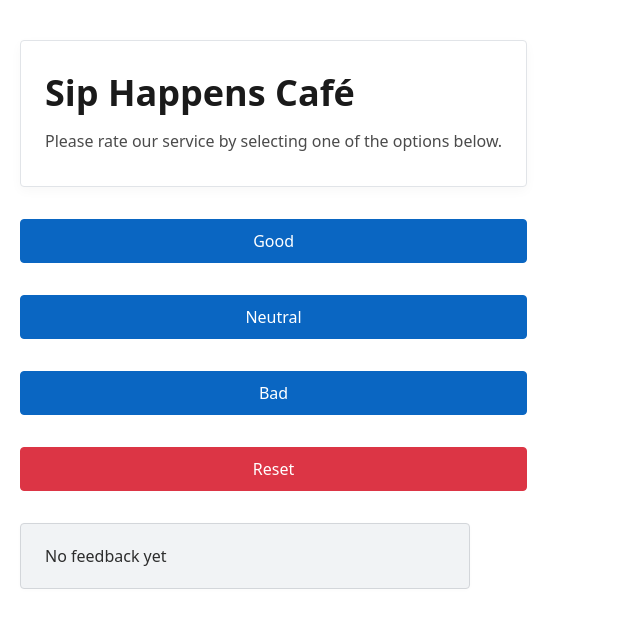
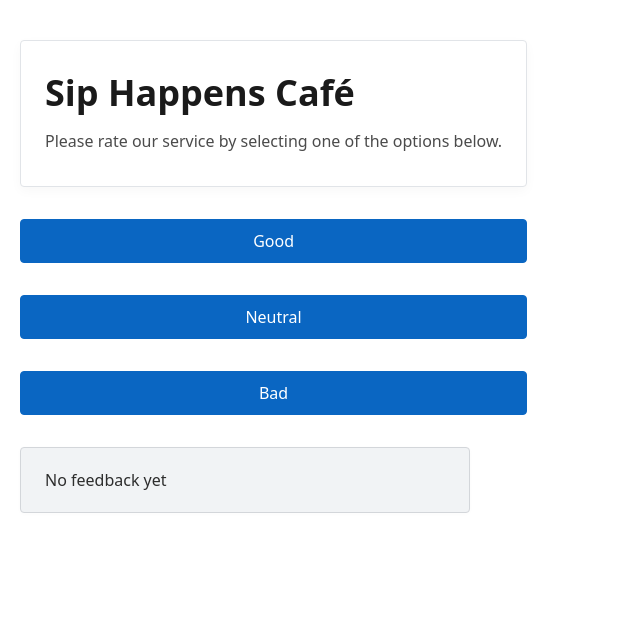
Before and after one commit to Lyubov9302/02-react-cafe, a React (Vite) app: page / in a window 1280 px wide. Shown: the top 628 px of the page, without its empty margins (0-640 px from the left). Built offline with nearby package versions, Linux system fonts and the light colour scheme.

Commit message:
finished canReset condition

```diff
--- a/src/components/App/App.tsx
+++ b/src/components/App/App.tsx
@@ -31,7 +31,7 @@ export default function App() {
         <VoteOptions
           onVote={handleVote}
           onReset={resetVotes}
-          canReset={true}
+          canReset={totalVotes > 0}
         />
         {totalVotes > 0 ? (
           <VoteStats
```
